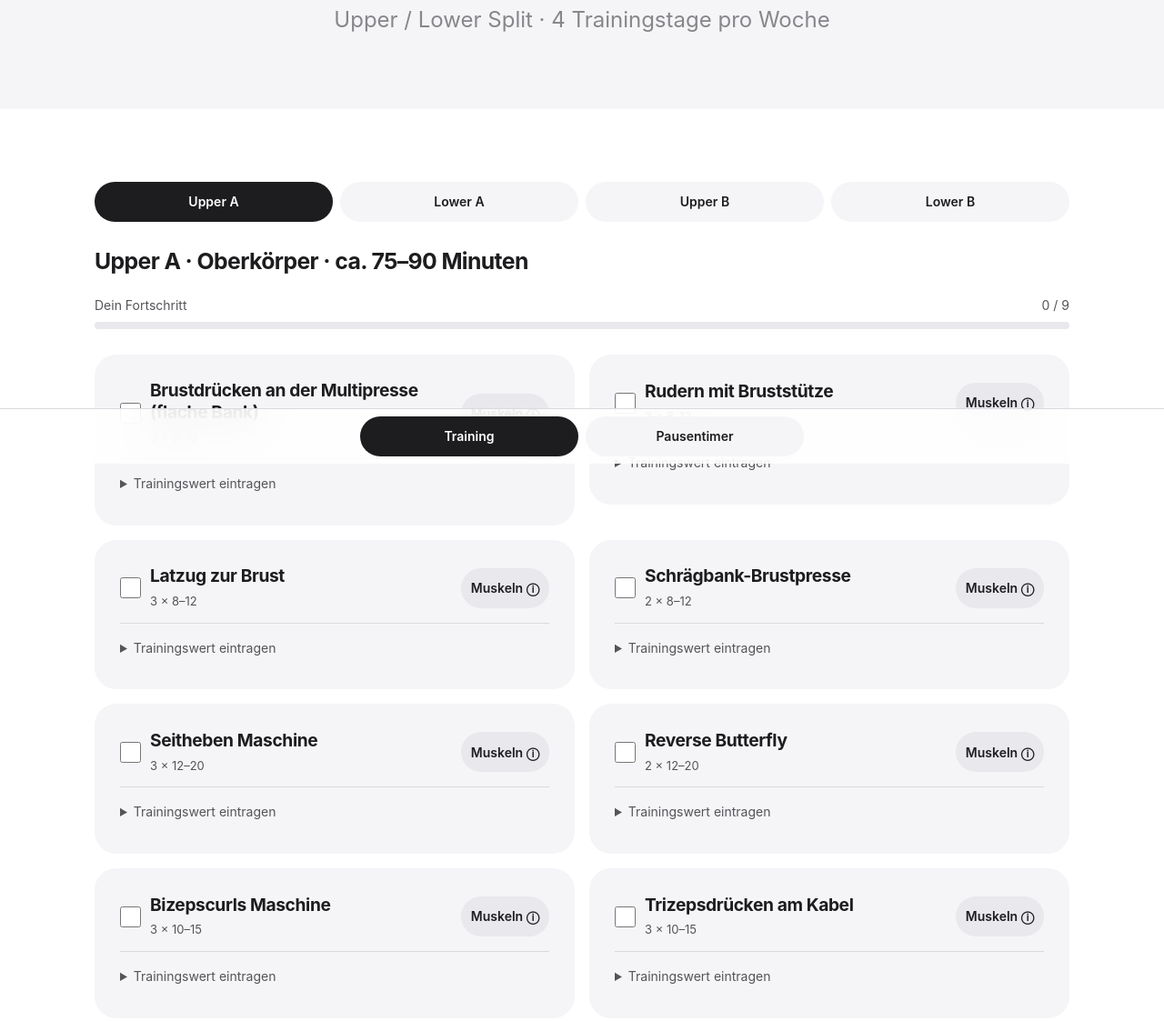
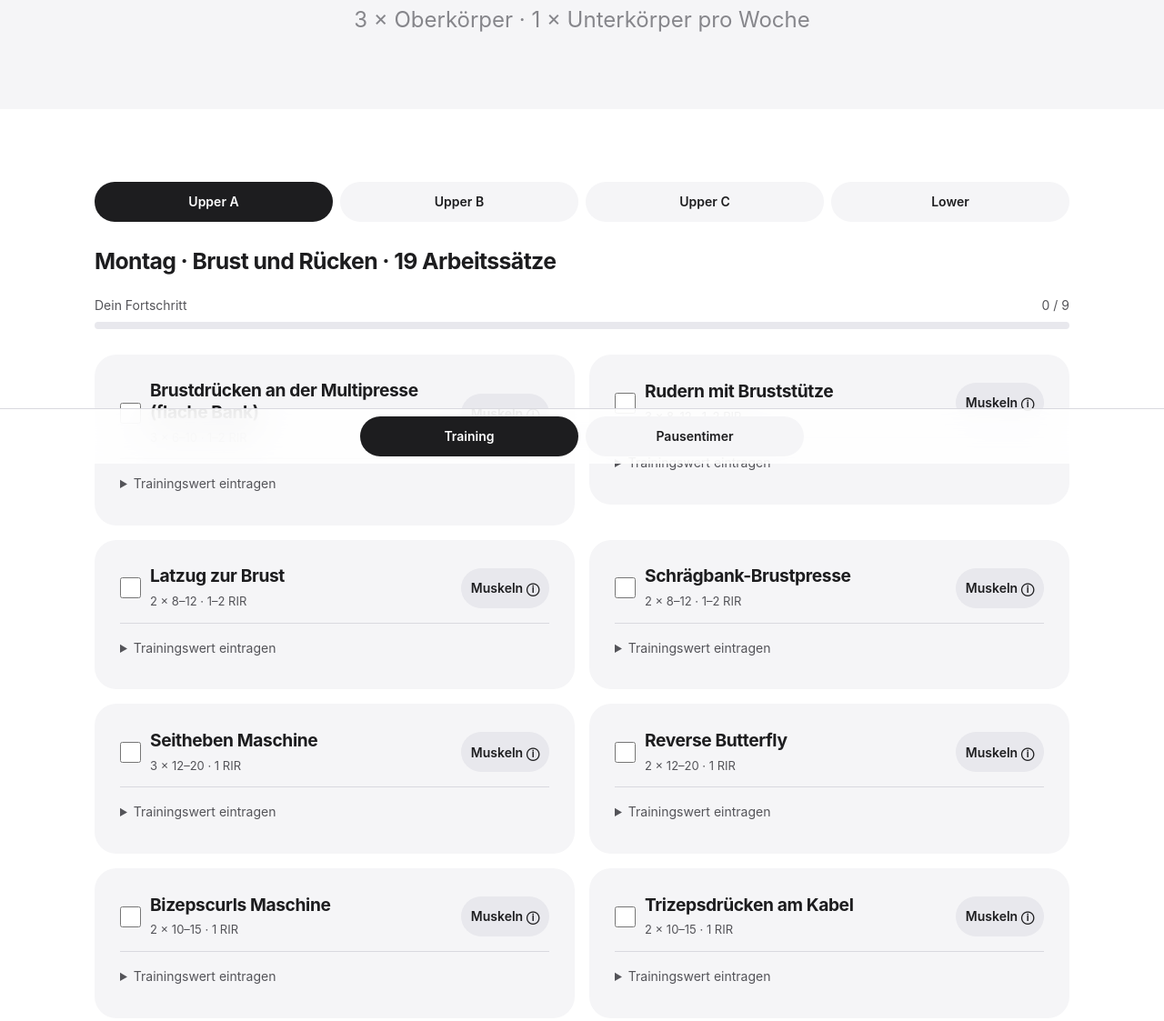
Before and after one commit to goekhanuensal-hue/Fitnessapp, a plain HTML site: page index.html in a window 1280 px wide. Shown: the part 290-1413 px from the top of the page at 91% size. Drawn offline with Linux system fonts and the light colour scheme.

Commit message:
Train upper body three days and legs on Saturday

```diff
--- a/index.html
+++ b/index.html
@@ -4,7 +4,7 @@
     <meta charset="utf-8">
     <meta name="viewport" content="width=device-width,initial-scale=1,viewport-fit=cover">
     <meta name="referrer" content="no-referrer">
-    <meta name="description" content="Dein Upper/Lower-Trainingsplan, Organizer und Trainingsfortschritt.">
+    <meta name="description" content="Dein Trainingsplan mit drei Oberkörpertagen und einem Beintag, Organizer und Trainingsfortschritt.">
     <meta name="theme-color" content="#FFFFFF">
     <meta name="apple-mobile-web-app-capable" content="yes">
     <meta name="apple-mobile-web-app-status-bar-style" content="black-translucent">
@@ -29,7 +29,7 @@
     <main>
         <section class="hero" aria-labelledby="trainingTitle">
             <h1 id="trainingTitle">Mein Training</h1>
-            <p>Upper / Lower Split · 4 Trainingstage pro Woche</p>
+            <p>3 × Oberkörper · 1 × Unterkörper pro Woche</p>
         </section>
         <div class="workspace">
             <section id="organizer" class="organizer" hidden aria-labelledby="organizerTitle">
@@ -66,9 +66,9 @@
             <div id="trainingView">
                 <div class="tabs" role="tablist">
                     <button class="tab active" data-plan="A">Upper A</button>
-                    <button class="tab" data-plan="B">Lower A</button>
-                    <button class="tab" data-plan="A2">Upper B</button>
-                    <button class="tab" data-plan="C">Lower B</button>
+                    <button class="tab" data-plan="upper-midweek">Upper B</button>
+                    <button class="tab" data-plan="A2">Upper C</button>
+                    <button class="tab" data-plan="C">Lower</button>
                 </div>
                 <div id="description" class="sub"></div>
                 <div class="summary">
@@ -81,7 +81,7 @@
                 <div id="items"></div>
                 <button class="action" id="reset">Training abschließen & Haken zurücksetzen</button>
                 <div class="hint">
-                    Wochenrhythmus: Mo · Upper A, Mi · Lower A, Fr · Upper B, Sa · Lower B. Vor jeder Einheit 5–8 Minuten aufwärmen. Bei großen Maschinenübungen 2–3 Minuten, bei Isolationsübungen 60–120 Sekunden pausieren. Trainiere bei den meisten Arbeitssätzen mit 1–2 Wiederholungen in Reserve; ausgewählte letzte Isolationssätze können bis zum technischen Muskelversagen gehen. Dein tägliches Schrittziel bleibt 10.000 Schritte; ab 8.000 Schritten wird Cardio automatisch abgehakt.
+                    Mo · Upper A, Mi · Upper B, Fr · Upper C, Sa · Lower. Vor der ersten schweren Übung 1–3 Aufwärmsätze. Pausen: 2–3 Minuten bei Mehrgelenksübungen, 60–120 Sekunden bei Isolation. RIR bedeutet saubere Wiederholungen in Reserve. Meist 1–2 RIR. Gelegentlich darf der letzte Isolationssatz bis 0 RIR gehen. Wenn du die obere Wiederholungsgrenze in allen Sätzen bei der vorgesehenen RIR erreichst, erhöhe das Gewicht beim nächsten Training um die kleinste Stufe. Schrittziel: 10.000 täglich, Cardio-Haken ab 8.000.
                     <br>
                     <br>
                     Deine Haken und Trainingswerte werden auf diesem Gerät in diesem Browser gespeichert.
@@ -131,66 +131,73 @@
     <script src="./steps.js"></script>
     <script src="./training-tools.js"></script>
     <script>
+    const dailyCardio = ['Cardio · tägliche Schritte', 'Tägliches Ziel: 10.000 Schritte · ab 8.000 automatisch erledigt'];
     const plans = {
         A: {
-            desc: 'Upper A · Oberkörper · ca. 75–90 Minuten',
+            label: 'Upper A',
+            desc: 'Montag · Brust und Rücken · 19 Arbeitssätze',
             items: [
-                ['Brustdrücken an der Multipresse (flache Bank)', '3 × 6–10'],
-                ['Rudern mit Bruststütze', '3 × 8–12'],
-                ['Latzug zur Brust', '3 × 8–12'],
-                ['Schrägbank-Brustpresse', '2 × 8–12'],
-                ['Seitheben Maschine', '3 × 12–20'],
-                ['Reverse Butterfly', '2 × 12–20'],
-                ['Bizepscurls Maschine', '3 × 10–15'],
-                ['Trizepsdrücken am Kabel', '3 × 10–15'],
-                ['Cardio · tägliche Schritte', 'Tägliches Ziel: 10.000 Schritte · ab 8.000 automatisch erledigt']
+                ['Brustdrücken an der Multipresse (flache Bank)', '3 × 6–10 · 1–2 RIR'],
+                ['Rudern mit Bruststütze', '3 × 8–12 · 1–2 RIR'],
+                ['Latzug zur Brust', '2 × 8–12 · 1–2 RIR'],
+                ['Schrägbank-Brustpresse', '2 × 8–12 · 1–2 RIR'],
+                ['Seitheben Maschine', '3 × 12–20 · 1 RIR'],
+                ['Reverse Butterfly', '2 × 12–20 · 1 RIR'],
+                ['Bizepscurls Maschine', '2 × 10–15 · 1 RIR'],
+                ['Trizepsdrücken am Kabel', '2 × 10–15 · 1 RIR'],
+                dailyCardio
             ]
         },
-        B: {
-            desc: 'Lower A · Unterkörper · ca. 75–90 Minuten',
+        'upper-midweek': {
+            label: 'Upper B',
+            desc: 'Mittwoch · Obere Brust, Lat und Schultern · 18 Arbeitssätze',
             items: [
-                ['Hackenschmidt-Kniebeuge', '3 × 6–10'],
-                ['Hip Thrust Maschine', '3 × 8–12'],
-                ['Sitzender Beinbeuger', '3 × 8–12'],
-                ['Beinstrecker', '2 × 10–15'],
-                ['Wadenheben Maschine', '3 × 10–15'],
-                ['Bauchcrunch Maschine', '3 × 12–15'],
-                ['Cardio · tägliche Schritte', 'Tägliches Ziel: 10.000 Schritte · ab 8.000 automatisch erledigt']
+                ['Schrägbank-Brustpresse', '3 × 8–12 · 1–2 RIR'],
+                ['Neutraler Latzug', '3 × 8–12 · 1–2 RIR'],
+                ['Sitzendes Kabelrudern', '2 × 10–15 · 1–2 RIR'],
+                ['Schulterdrücken Maschine', '2 × 8–12 · 2 RIR'],
+                ['Seitheben am Kabel', '2 × 12–20 · 1 RIR'],
+                ['Reverse Butterfly', '2 × 12–20 · 1 RIR'],
+                ['Bizepscurls Maschine', '2 × 10–15 · 1 RIR'],
+                ['Trizepsdrücken am Kabel', '2 × 10–15 · 1 RIR'],
+                dailyCardio
             ]
         },
         A2: {
-            desc: 'Upper B · Oberkörper · ca. 75–90 Minuten',
+            label: 'Upper C',
+            desc: 'Freitag · Rücken, Schultern und Arme · 19 Arbeitssätze',
             items: [
-                ['Schrägbank-Brustpresse', '3 × 8–12'],
-                ['Neutraler Latzug', '3 × 8–12'],
-                ['Sitzendes Kabelrudern', '3 × 8–12'],
-                ['Butterfly Maschine', '2 × 12–15'],
-                ['Seitheben am Kabel', '3 × 12–20'],
-                ['Reverse Butterfly', '2 × 12–20'],
-                ['Hammercurls am Kabel', '3 × 10–15'],
-                ['Trizepsdrücken über Kopf', '3 × 10–15'],
-                ['Cardio · tägliche Schritte', 'Tägliches Ziel: 10.000 Schritte · ab 8.000 automatisch erledigt']
+                ['Sitzendes Kabelrudern', '3 × 8–12 · 1–2 RIR'],
+                ['Butterfly Maschine', '3 × 10–15 · 1 RIR'],
+                ['Neutraler Latzug', '2 × 10–15 · 1–2 RIR'],
+                ['Seitheben am Kabel', '3 × 12–20 · 1 RIR'],
+                ['Reverse Butterfly', '2 × 12–20 · 1 RIR'],
+                ['Hammercurls am Kabel', '3 × 10–15 · 1 RIR'],
+                ['Trizepsdrücken über Kopf', '3 × 10–15 · 1 RIR'],
+                dailyCardio
             ]
         },
         C: {
-            desc: 'Lower B · Unterkörper · ca. 75–90 Minuten',
+            label: 'Lower',
+            desc: 'Samstag · Beine, Gesäß und Bauch · 21 Arbeitssätze',
             items: [
-                ['Beinpresse', '3 × 8–12'],
-                ['Kabel Pull-Through', '2 × 10–15'],
-                ['Liegender Beinbeuger', '3 × 10–15'],
-                ['Beinstrecker', '2 × 12–15'],
-                ['Abduktorenmaschine', '2 × 12–20'],
-                ['Wadenheben Maschine', '3 × 12–20'],
-                ['Bauchcrunch am Kabel', '3 × 12–15'],
-                ['Cardio · tägliche Schritte', 'Tägliches Ziel: 10.000 Schritte · ab 8.000 automatisch erledigt']
+                ['Hackenschmidt-Kniebeuge', '3 × 6–10 · 1–2 RIR'],
+                ['Sitzender Beinbeuger', '4 × 8–12 · 1 RIR'],
+                ['Beinpresse', '3 × 8–12 · 1–2 RIR'],
+                ['Hip Thrust Maschine', '3 × 8–12 · 1–2 RIR'],
+                ['Beinstrecker', '2 × 10–15 · 1 RIR'],
+                ['Wadenheben Maschine', '3 × 12–20 · 1 RIR'],
+                ['Bauchcrunch am Kabel', '3 × 12–15 · 1 RIR'],
+                dailyCardio
             ]
         }
     };
-    const defaultPlanByDay = ({1:'A',3:'B',5:'A2',6:'C'})[new Date().getDay()] || 'A';
-    let plan = localStorage.getItem('fitness-selected-plan-upperlower-v2') || defaultPlanByDay;
-    if (!plans[plan])
-        plan = 'A';
-    const key = p => 'fitness-checks-upperlower-v2-' + p; // Neue Checklisten getrennt halten; alte Trainingshaken bleiben erhalten.
+    const planByDay = {1: 'A', 3: 'upper-midweek', 5: 'A2', 6: 'C'};
+    const defaultPlan = planByDay[new Date().getDay()] || 'A';
+    const selectedPlanKey = 'fitness-selected-plan-upperfocus-v3';
+    const savedPlan = localStorage.getItem(selectedPlanKey);
+    let plan = Object.hasOwn(plans, savedPlan) ? savedPlan : defaultPlan;
+    const key = p => 'fitness-checks-upperfocus-v3-' + p;
     function getChecks() {
         let state = {};
         try {
@@ -217,6 +224,7 @@
         'Rudern mit Bruststütze': [['upperback', 'lats'], ['biceps', 'reardelts'], 'Oberer Rücken, Latissimus', 'Bizeps, hintere Schulter', 'Brust an der Stütze lassen und Ellbogen nach hinten ziehen.'],
         'Rudern am Kabel': [['upperback', 'lats'], ['biceps', 'reardelts'], 'Oberer Rücken, Latissimus', 'Bizeps, hintere Schulter', 'Rumpf stabil halten und Griff zum Oberbauch ziehen.'],
         'Schrägbank-Brustpresse': [['upperchest'], ['triceps', 'frontdelts'], 'Oberer Brustbereich', 'Trizeps, vordere Schulter', 'Schrägbank moderat einstellen, Schultern stabilisieren.'],
+        'Schulterdrücken Maschine': [['frontdelts', 'sidedelts'], ['triceps'], 'Vordere und seitliche Schulter', 'Trizeps', 'Sitzhöhe so einstellen, dass die Griffe auf Schulterhöhe starten. Rücken an der Lehne lassen und kontrolliert drücken.'],
         'Schulterdrücken': [['frontdelts', 'sidedelts'], ['triceps'], 'Vordere und seitliche Schulter', 'Trizeps', 'Gewicht kontrolliert über Kopf drücken.'],
         'Reverse Butterfly': [['reardelts', 'upperback'], ['traps'], 'Hintere Schulter, oberer Rücken', 'Trapezmuskel', 'Arme seitlich nach hinten führen, ohne Schwung.'],
         'Wadenheben': [['calves'], [], 'Wadenmuskulatur', '—', 'Fersen kontrolliert senken und anheben.'],
@@ -302,6 +310,15 @@
         if (e.key === 'Escape')
             hideInfo()
     });
+    const priorTrainingDays = {
+        'upper-midweek': {'Schrägbank-Brustpresse': 'A2'},
+        C: {
+            'Hackenschmidt-Kniebeuge': 'B',
+            'Sitzender Beinbeuger': 'B',
+            'Hip Thrust Maschine': 'B',
+            'Beinstrecker': 'B'
+        }
+    };
     function render() {
         document.querySelectorAll('.tab').forEach(b => {
             b.classList.toggle('active', b.dataset.plan === plan);
@@ -357,7 +374,7 @@
             card.className = 'exercise-card';
             card.append(row);
             if (!name.startsWith('Cardio'))
-                card.append(TrainingTools.exerciseLog(plan, name, detail));
+                card.append(TrainingTools.exerciseLog(plan, name, detail, priorTrainingDays[plan]?.[name]));
             root.append(card);
             if (name.startsWith('Cardio'))
                 root.append(FitnessSteps.panel(render))
@@ -365,11 +382,11 @@
     }
     document.querySelectorAll('.tab').forEach(b => b.addEventListener('click', () => {
         plan = b.dataset.plan;
-        localStorage.setItem('fitness-selected-plan-upperlower-v2', plan);
+        localStorage.setItem(selectedPlanKey, plan);
         render()
     }));
     document.querySelector('#reset').addEventListener('click', () => {
-        if (confirm('Training abschließen und alle Haken für Plan ' + plan + ' zurücksetzen?')) {
+        if (confirm('Training abschließen und alle Haken für ' + plans[plan].label + ' zurücksetzen?')) {
             localStorage.removeItem(key(plan));
             FitnessSteps.setManualCardio(plan, false);
             render();
@@ -387,18 +404,9 @@
     } catch {}
     let calendarMonth = new Date();
     calendarMonth = new Date(calendarMonth.getFullYear(), calendarMonth.getMonth(), 1);
-    const sportDays = [1, 3, 5, 6];
+    const sportDays = Object.keys(planByDay).map(Number);
     function scheduledPlan(date) {
-        const day = date.getDay();
-        if (day === 1)
-            return 'Upper A';
-        if (day === 3)
-            return 'Lower A';
-        if (day === 5)
-            return 'Upper B';
-        if (day === 6)
-            return 'Lower B';
-        return 'Pause';
+        return plans[planByDay[date.getDay()]]?.label ?? 'Pause';
     }
     function isoWeek(date) {
         const d = new Date(Date.UTC(date.getFullYear(), date.getMonth(), date.getDate()));
--- a/training-tools.js
+++ b/training-tools.js
@@ -3,13 +3,15 @@
 
   const formatNumber = new Intl.NumberFormat('de-DE');
 
-  function exerciseLog(plan, name, prescription) {
-    const key = 'fitness-exercise-last-v1-' + plan + ':' + name;
+  function exerciseLog(plan, name, prescription, priorPlan) {
+    const storageKey = planId => 'fitness-exercise-last-v1-' + planId + ':' + name;
+    const key = storageKey(plan);
     const timed = name === 'Plank';
     const unit = timed ? 'Sekunden' : 'Wdh.';
     let saved;
     try {
-      saved = JSON.parse(localStorage.getItem(key));
+      saved = JSON.parse(localStorage.getItem(key) ??
+        (priorPlan ? localStorage.getItem(storageKey(priorPlan)) : null));
     } catch {
       saved = null;
     }
```
Also changed, not shown: manifest.webmanifest, 1 other file.
